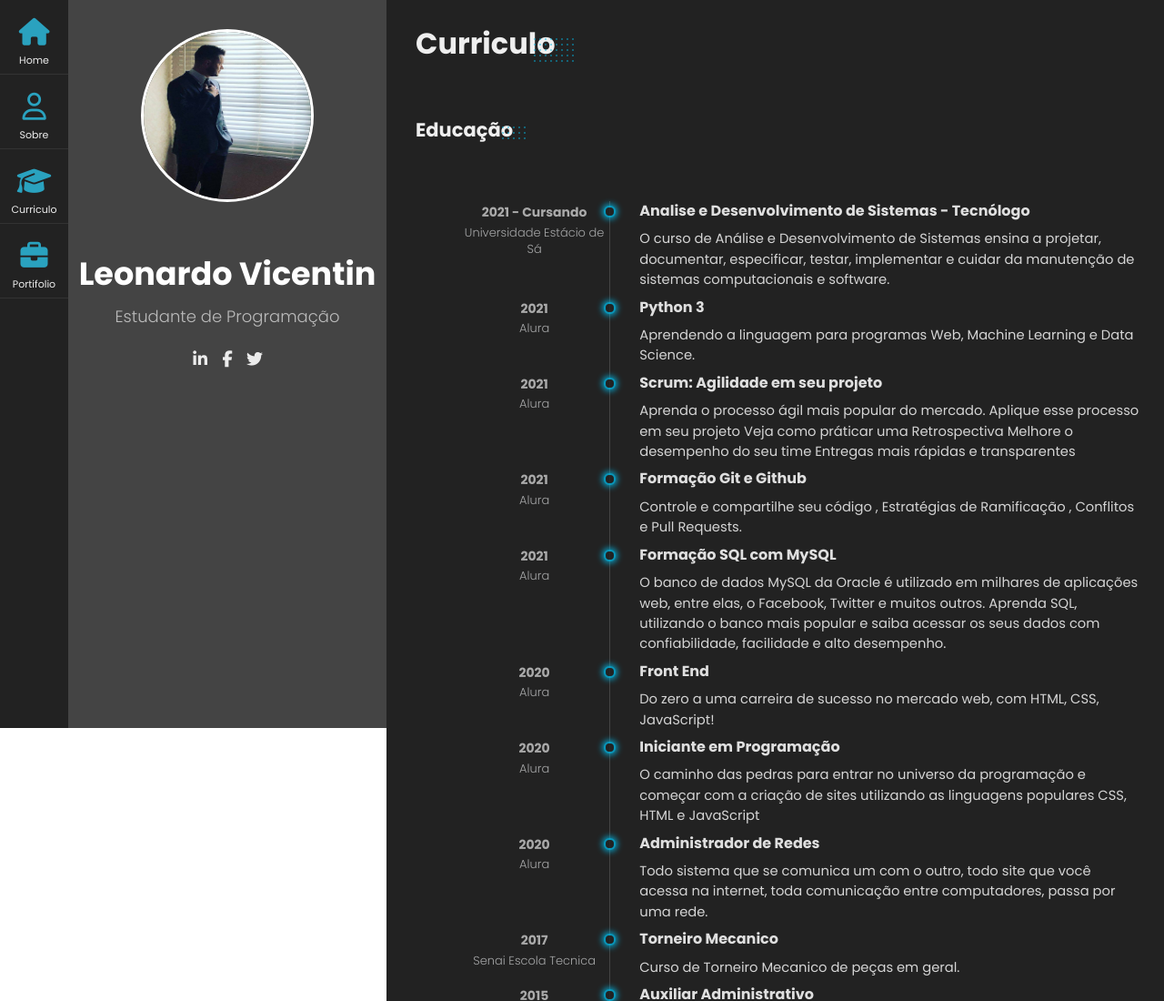
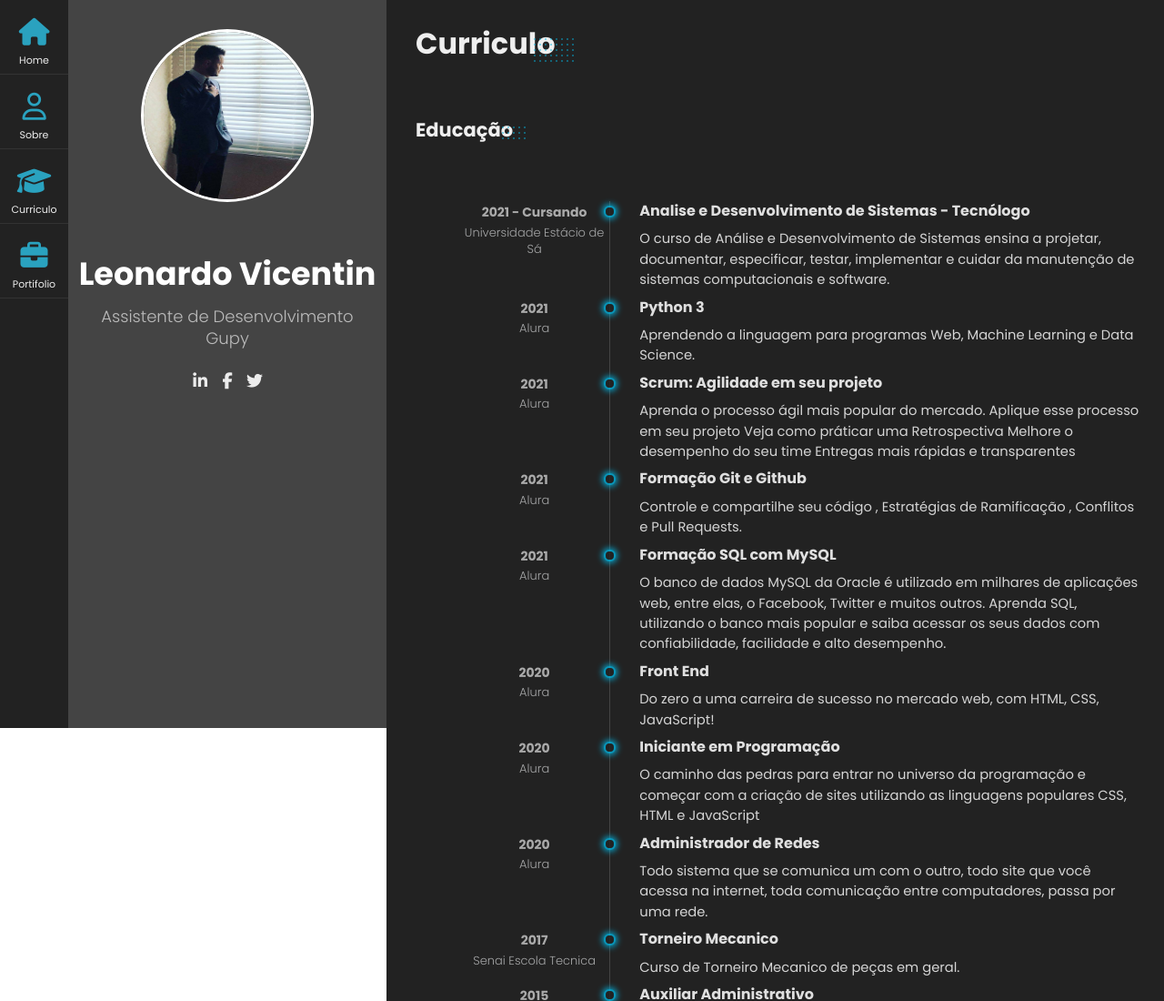
Before and after one commit to LeoVicentin96/Site-Pessoal, a plain HTML site: page curriculo.html in a window 1280 px wide. Shown: the top 1100 px of the page at 91% size. Drawn offline with Linux system fonts and the light colour scheme.

Commit message:
Mudando subtitulo das outras paginas

```diff
--- a/curriculo.html
+++ b/curriculo.html
@@ -43,7 +43,7 @@
 
         <h1 class="cabecalho-titulo">Leonardo Vicentin</h1>
 
-        <h2 class="cabecalho-subtitulo">Estudante de Programação</h2>
+        <h2 class="cabecalho-subtitulo">Assistente de Desenvolvimento Gupy</h2>
 
         <ul class="cabecalho-lista">
           <li class="cabecalho-lista-item">
```
Also changed, not shown: portifolio.html (+1 -1 lines), sobre.html (+1 -1 lines).
